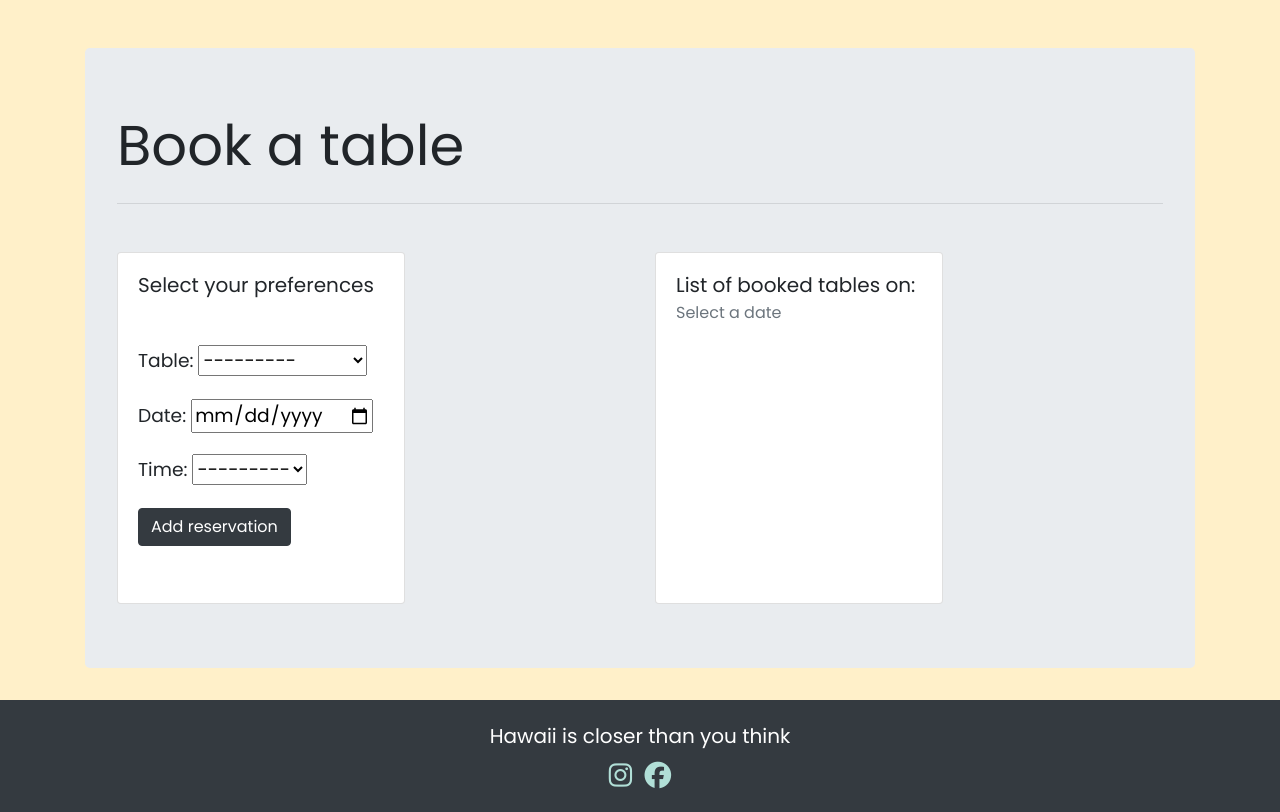
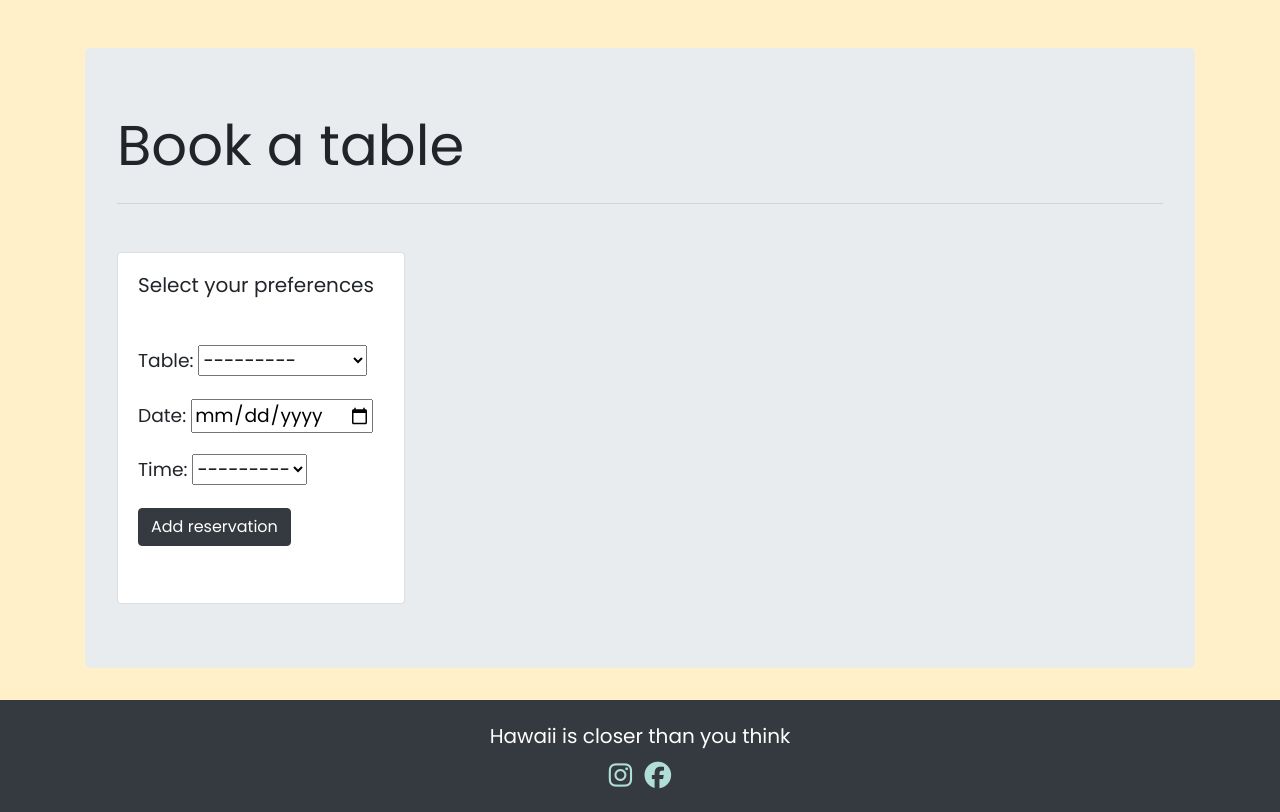
Before and after one commit to rubengardner/Restaurant_booking, a Django app: page /booking in a window 1280 px wide. Shown: the part 56-868 px from the top of the page. Run offline with Django 3.2, Linux system fonts and the light colour scheme; data comes from the database, SQL or seed files in the repository; some libraries are stand-ins or nearby versions.

Commit message:
Remove already booked tables feature

```diff
--- a/book_table/templates/table_booking.html
+++ b/book_table/templates/table_booking.html
@@ -29,24 +29,6 @@
                 </div>
               </div>
             </div>
-            <!-- List of already booked tables -->
-            <div class="col-md-6">
-              <div class="card mt-4" style="width: 18rem;">
-                <div class="card-body card-height">
-                  <h5 id='card-title-id' class="card-title">List of booked tables on:</h5>
-                  <h6 id="date-selection" class="card-subtitle mb-2 text-muted">Select a date</h6>
-                  {% for x in reservations %}
-
-                  <p data-type="{{x.date|date:'Y-m-d'}}" class="card-text list-group-item reservation-info">
-                    Time: {{x.time}} Table nº {{x.table_id}}
-                  </p>
-                  {% empty %}
-                  <p class="card-text">All tables are free!</p>
-
-                  {% endfor %}
-                </div>
-              </div>
-            </div>
           </div>
         </div>
       </div>
```
Also changed, not shown: book_table/templates/edit_booking.html (+0 -16 lines).
